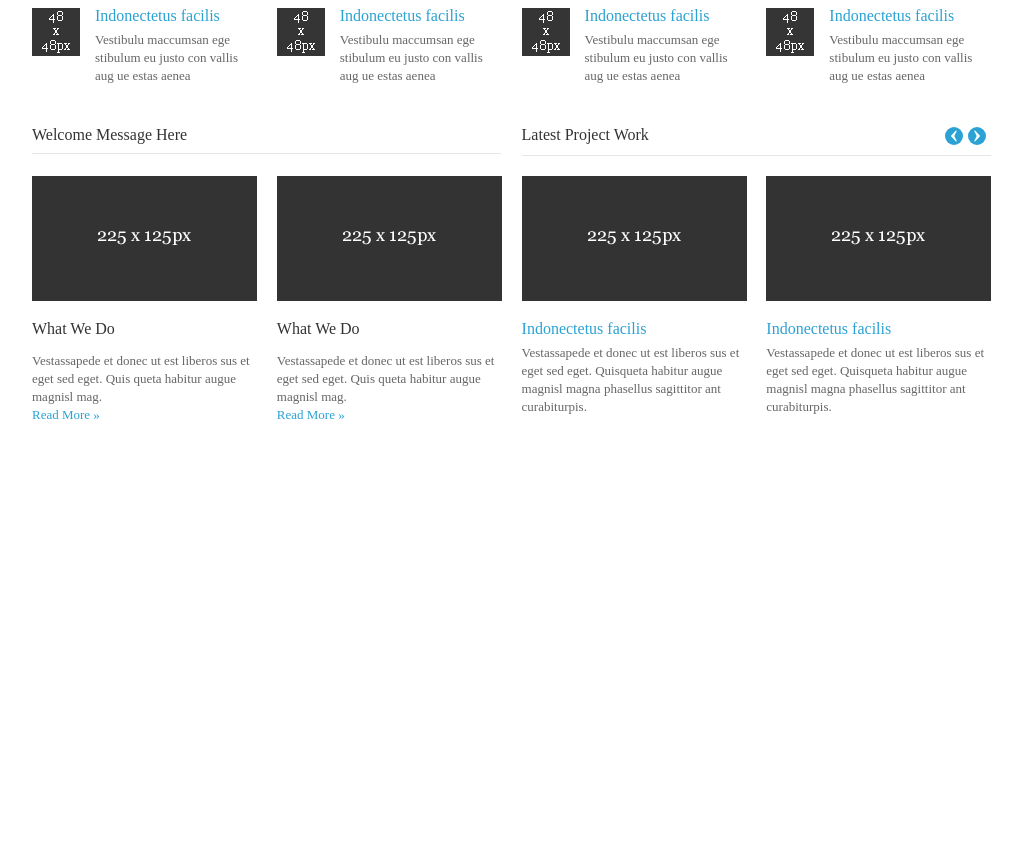
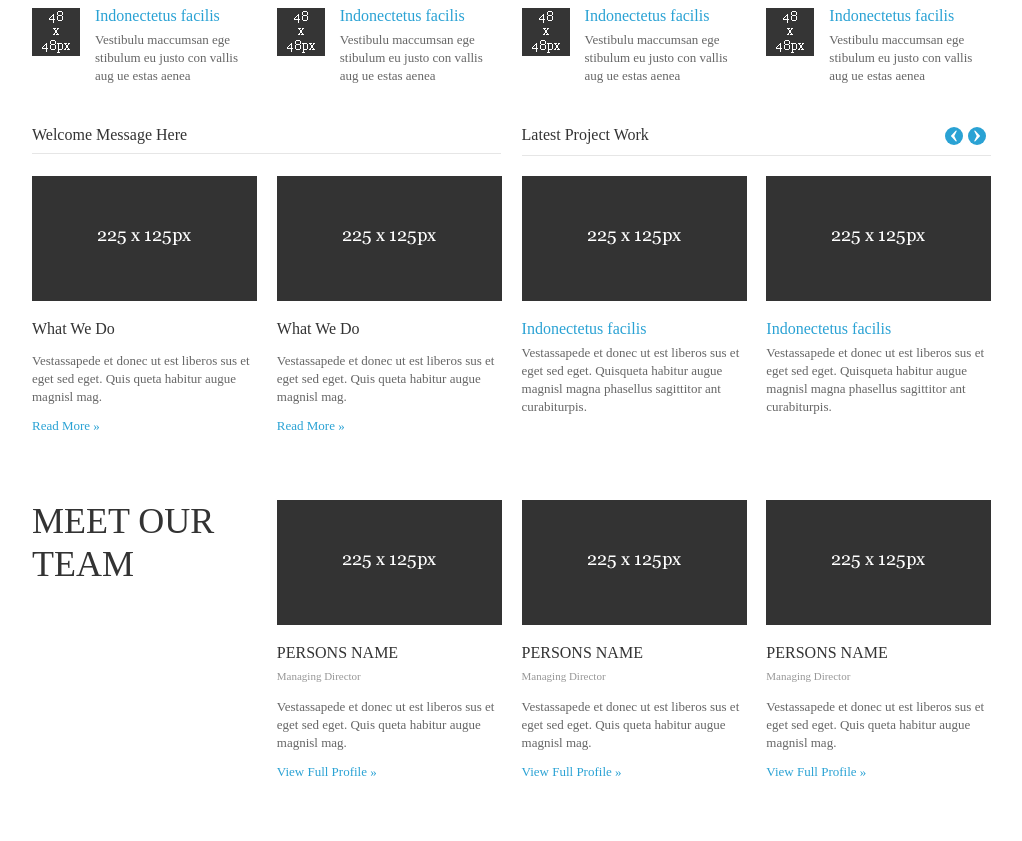
Before and after one commit to LianaGrigoryan92/c2sTask, a plain HTML site: page index.html in a window 1280 px wide. Shown: the part 640-1481 px from the top of the page, without its empty margins (128-1150 px from the left). Before the commit the page ends 1069 px from the top, so only its background shows below. Drawn offline with nearby package versions, Linux system fonts and the light colour scheme.

Commit message:
team section finalizing

```diff
--- a/index.html
+++ b/index.html
@@ -244,7 +244,7 @@
 
 
                 </div>
-                <div class="header-bottom">
+                <div class="project-bottom">
 
                    <p class="project-title">What We Do</p>
 
@@ -315,6 +315,77 @@
 
     </div>
 
+    <div class="team-section">
+        <div class="content">
+
+            <div class="blog-posts post-first">
+                <p class="team-title">MEET OUR TEAM</p>
+            </div>
+
+            <div class="blog-posts">
+                <div class="projects-top">
+
+                    <img src="img/225-x-125px.png" alt="img">
+
+
+                </div>
+                <div class="project-bottom">
+
+                    <p class="staff-name">PERSONS NAME</p>
+                    <p class="staff-status">Managing Director</p>
+                    <p class="post-content">Vestassapede et donec ut est liberos sus et eget sed eget. Quis queta habitur augue magnisl mag.</p>
+                    <p class="post-link post-title">View Full Profile »</p>
+
+                </div>
+
+
+            </div>
+
+            <div class="blog-posts">
+                <div class="projects-top">
+
+                    <img src="img/225-x-125px.png" alt="img">
+
+
+                </div>
+                <div class="project-bottom">
+
+                    <p class="staff-name">PERSONS NAME</p>
+                    <p class="staff-status">Managing Director</p>
+                    <p class="post-content">Vestassapede et donec ut est liberos sus et eget sed eget. Quis queta habitur augue magnisl mag.</p>
+                    <p class="post-link post-title">View Full Profile »</p>
+
+                </div>
+
+
+            </div>
+
+            <div class="blog-posts">
+                <div class="projects-top">
+
+                    <img src="img/225-x-125px.png" alt="img">
+
+
+                </div>
+                <div class="project-bottom">
+
+                    <p class="staff-name">PERSONS NAME</p>
+                    <p class="staff-status">Managing Director</p>
+                    <p class="post-content">Vestassapede et donec ut est liberos sus et eget sed eget. Quis queta habitur augue magnisl mag.</p>
+                    <p class="post-link post-title">View Full Profile »</p>
+
+                </div>
+
+
+            </div>
+
+
+
+
+            </div>
+        </div>
+
+
 
 </main>
 <footer></footer>
--- a/styles/site.scss
+++ b/styles/site.scss
@@ -294,7 +294,7 @@ html, body {
 
 		.post-link{
 			font-size: 13px;
-			margin: 9px 0 14px 0;
+			margin: 20px 0 14px 0;
 			display: inline-block;
 		}
 
@@ -476,6 +476,8 @@ html, body {
 
 	.projects-section{
 
+		@include clear();
+
 		.projects-titles{
 			margin: 0 0 20px 0;
 			@include clear();
@@ -522,4 +524,30 @@ html, body {
 		}
 	}
 
+	.team-section{
+		@include clear();
+		padding: 60px 0 55px 0;
+
+		.team-title{
+
+			font-size:36px;
+			color: #333333;
+			line-height: 43px;
+
+		}
+
+		.staff-name{
+			font-size:16px;
+			color: #333333;
+			text-transform: uppercase;
+		}
+
+		.staff-status{
+
+			font-size:11px;
+			color: #979797;
+			margin: 10px 0 16px 0;
+		}
+	}
+
 }
```
Also changed, not shown: styles/style.css.
